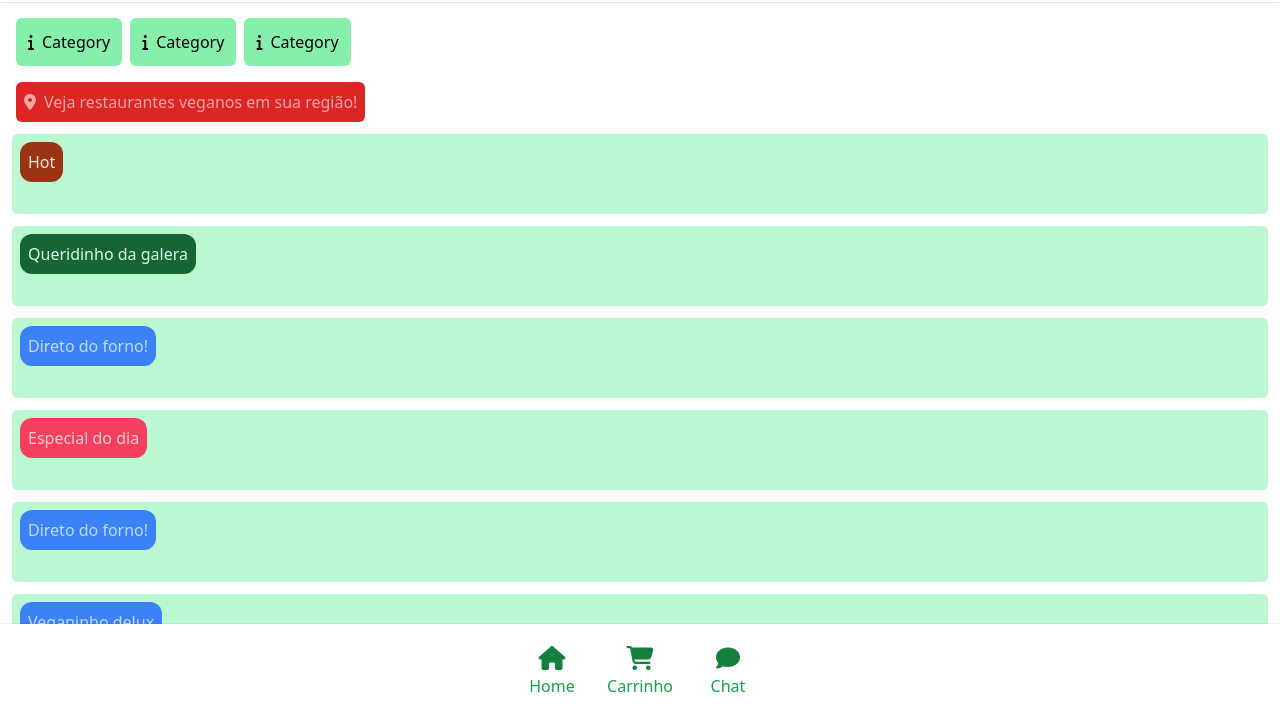
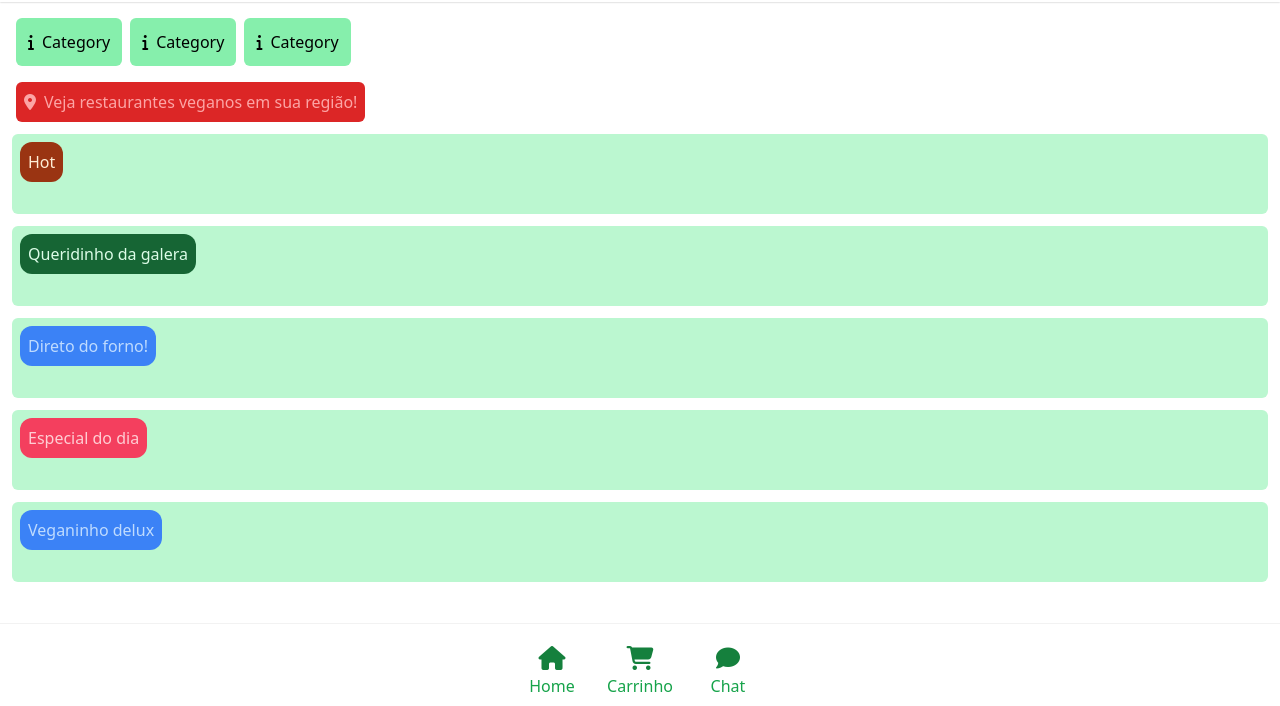
Before and after one commit to neopromic/ecolivery, a plain HTML site: page index.html in a window 1280 px wide. Shown: the part 94-800 px from the top of the page. Drawn offline with nearby package versions, Linux system fonts and the light colour scheme.

Commit message:
Update index.html
removi um banner "direto do forno"

```diff
--- a/index.html
+++ b/index.html
@@ -56,9 +56,6 @@
         <div class="bg-rose-500 w-fit p-2 text-rose-200 absolute mt-2 ml-2 rounded-xl">Especial do dia</div>
       </div>
       <div class="bg-green-200 h-20 ml-3 mt-3 mr-3 rounded-md relative">
-        <div class="bg-blue-500 w-fit p-2 text-blue-200 absolute mt-2 ml-2 rounded-xl">Direto do forno!</div>
-      </div>
-      <div class="bg-green-200 h-20 ml-3 mt-3 mr-3 rounded-md relative">
         <div class="bg-blue-500 w-fit p-2 text-blue-200 absolute mt-2 ml-2 rounded-xl">Veganinho delux</div>
       </div>
     </div>
```
